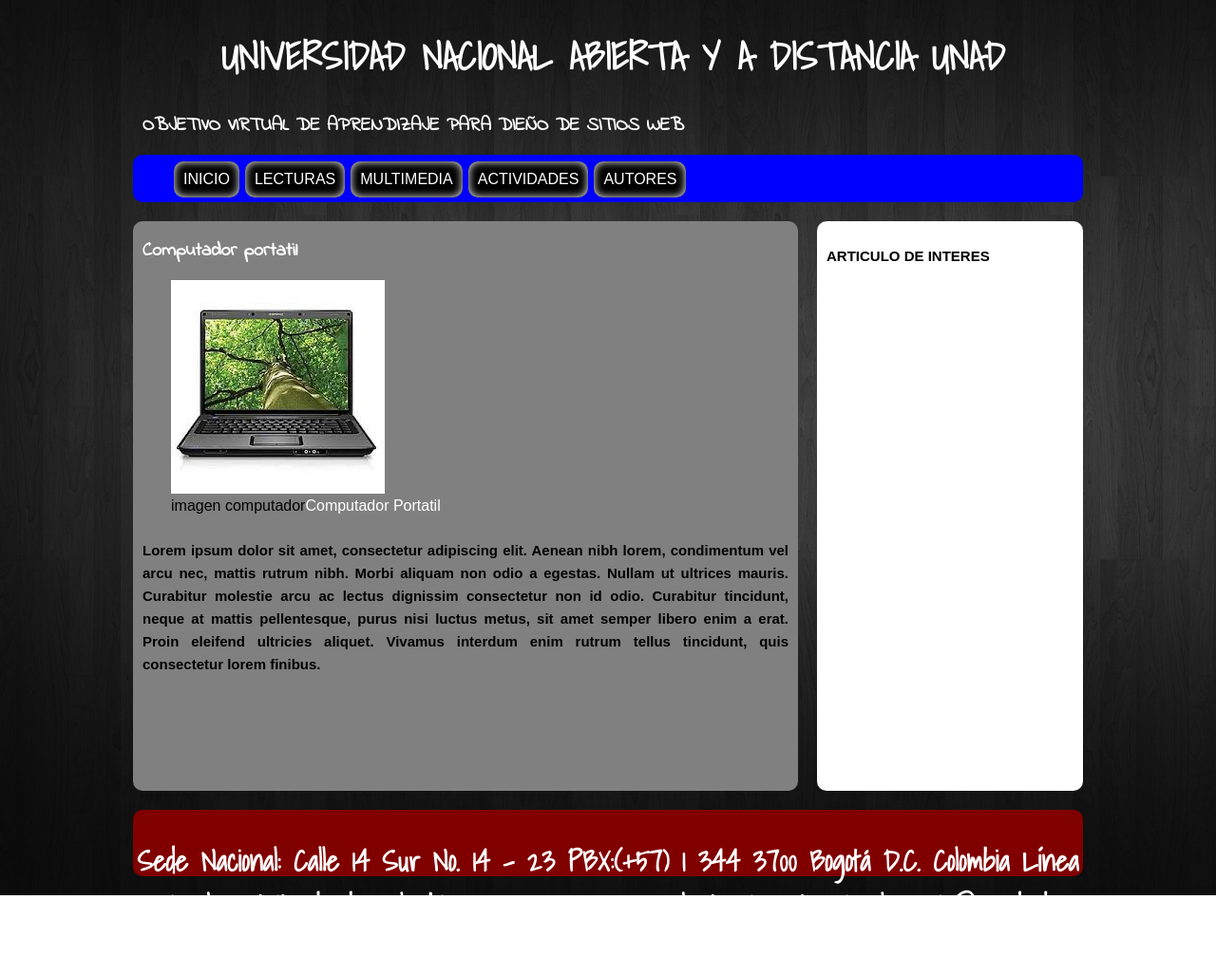
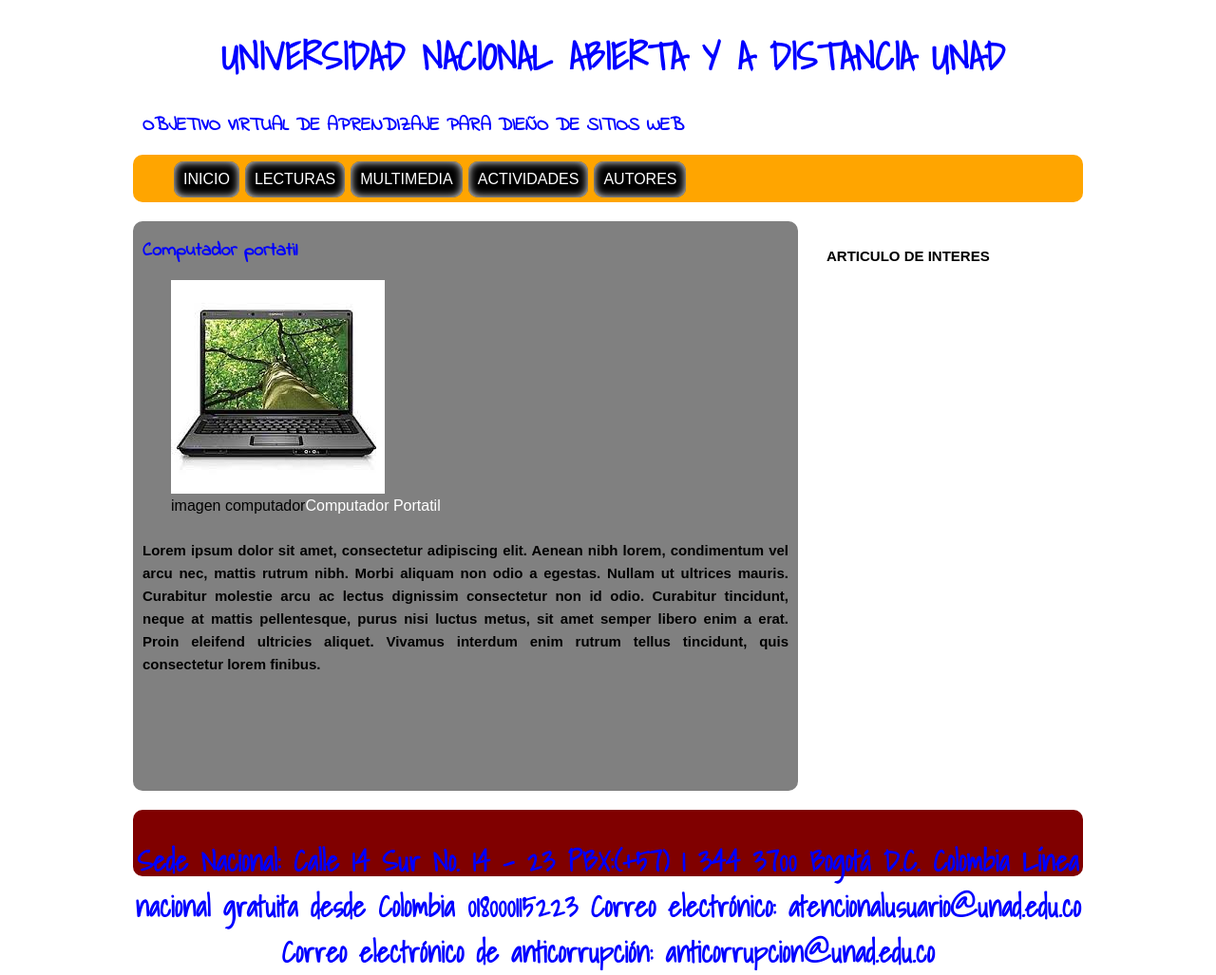
Before and after one commit to Daniel8396/Actividad-2, a plain HTML site: page index.html in a window 1280 px wide. Shown: the whole page at 95% size. Drawn offline with Linux system fonts and the light colour scheme.

Commit message:
mod8
modificacion 8

```diff
--- a/css/style.css
+++ b/css/style.css
@@ -14,14 +14,14 @@
 
 /*ETIQUETAS*/
 body{
-background-image: url(../img/fondo.jpg);
+background: white;
 background-repeat: no-repeat;
 background-size: cover;
 }
 
 h1{
 font-family: 'Shadows Into Light', cursive;
-color: white;
+color: blue;
 margin-left: 10px;
 font-size: 40px;
 text-align: center;
@@ -29,7 +29,7 @@
 
 h2{
 font-family: 'Indie Flower', cursive;
-color: white;
+color: blue;
 margin-left: 10px;
 font-size: 20px;
 text-align: left;
@@ -37,7 +37,7 @@
 
 h3{
 font-family: 'Shadows Into Light', cursive;;
-color: white;
+color: blue;
 font-size: 30px;
 text-align: center;
 }
@@ -52,7 +52,7 @@
 nav{
 width: 1000px;
 height: 50px;
-background: blue;
+background: orange;
 border-radius: 10px;
 
 }
```
